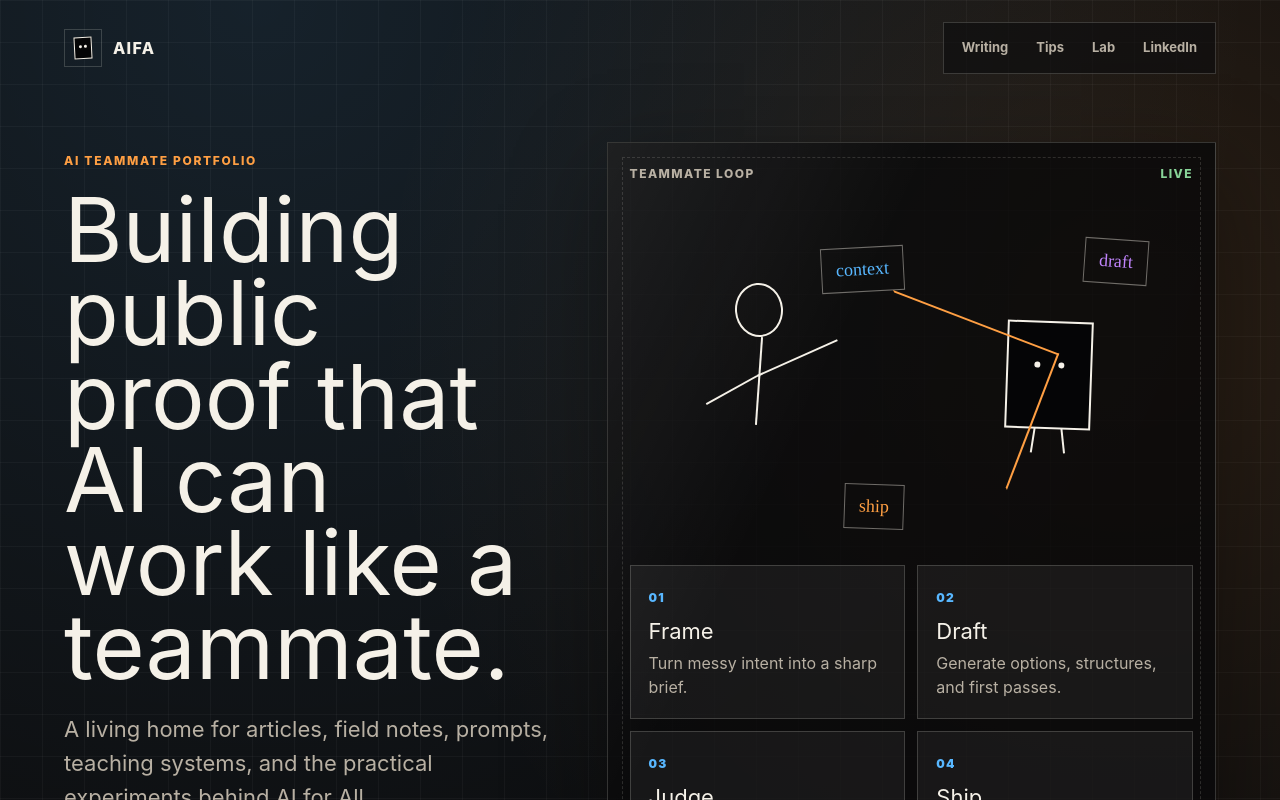
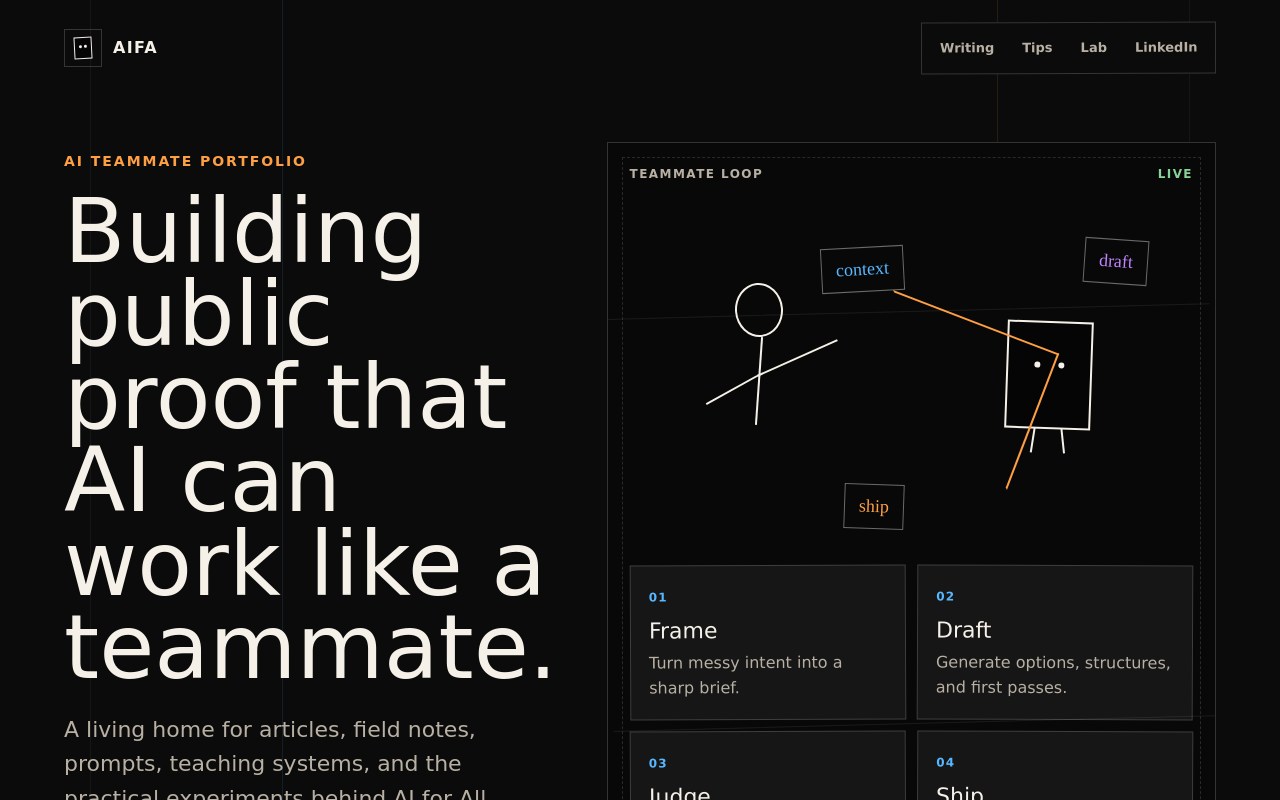
Before and after one commit to balram66-aiforall/ai-for-all-site, a Next.js app: page / in a window 1280 px wide. Shown: the top 800 px of the page. Built offline with nearby package versions, Linux system fonts and the light colour scheme.

Commit message:
Constrain homepage to AIFA visual themes

```diff
--- a/app/globals.css
+++ b/app/globals.css
@@ -1,7 +1,8 @@
 @import 'tailwindcss';
 
 :root {
-  --background: #0d0d0e;
+  color-scheme: dark;
+  --background: #0b0b0c;
   --foreground: #f5f1e8;
   --muted: #b8b0a3;
   --line: rgba(245, 241, 232, 0.18);
@@ -30,8 +31,7 @@ body {
   background: var(--background);
   color: var(--foreground);
   font-family:
-    Inter, ui-sans-serif, system-ui, -apple-system, BlinkMacSystemFont, "Segoe UI",
-    sans-serif;
+    "Bradley Hand", "Segoe Print", "Marker Felt", "Comic Sans MS", cursive;
 }
 
 a {
@@ -42,13 +42,34 @@ a {
 .site-shell {
   min-height: 100vh;
   overflow: hidden;
-  background:
-    linear-gradient(rgba(255, 255, 255, 0.035) 1px, transparent 1px),
-    linear-gradient(90deg, rgba(255, 255, 255, 0.035) 1px, transparent 1px),
-    radial-gradient(circle at 20% 0%, rgba(88, 183, 255, 0.12), transparent 34%),
-    radial-gradient(circle at 88% 12%, rgba(255, 159, 67, 0.12), transparent 28%),
-    #0d0d0e;
-  background-size: 42px 42px, 42px 42px, auto, auto, auto;
+  background: var(--background);
+  position: relative;
+}
+
+.site-shell::before {
+  border-left: 1px solid rgba(245, 241, 232, 0.045);
+  border-right: 1px solid rgba(245, 241, 232, 0.045);
+  content: "";
+  inset: 0 7%;
+  pointer-events: none;
+  position: absolute;
+}
+
+.site-shell::after {
+  border-left: 1px solid rgba(88, 183, 255, 0.11);
+  border-right: 1px solid rgba(255, 159, 67, 0.12);
+  content: "";
+  inset: 0 22%;
+  pointer-events: none;
+  position: absolute;
+}
+
+.topbar,
+.hero-section,
+.ticker,
+.content-section {
+  position: relative;
+  z-index: 1;
 }
 
 .topbar {
@@ -115,9 +136,10 @@ a {
 
 .nav-links {
   border: 1px solid var(--line);
-  background: rgba(13, 13, 14, 0.66);
+  background: var(--background);
   gap: 4px;
   padding: 6px;
+  transform: rotate(-0.2deg);
 }
 
 .nav-links a {
@@ -153,7 +175,7 @@ a {
 
 .eyebrow {
   color: var(--orange);
-  font-size: 12px;
+  font-size: 14px;
   font-weight: 800;
   letter-spacing: 0.14em;
   margin: 0 0 18px;
@@ -199,6 +221,7 @@ h2 {
   font-weight: 800;
   min-height: 46px;
   padding: 13px 18px;
+  transform: rotate(-0.4deg);
 }
 
 .button.primary {
@@ -211,11 +234,8 @@ h2 {
 }
 
 .hero-board {
-  background:
-    linear-gradient(115deg, rgba(255, 255, 255, 0.08), transparent 34%),
-    rgba(8, 8, 9, 0.78);
+  background: #080809;
   border: 1px solid var(--line);
-  box-shadow: 0 30px 90px rgba(0, 0, 0, 0.38);
   min-height: 640px;
   overflow: hidden;
   padding: 22px;
@@ -229,6 +249,19 @@ h2 {
   inset: 14px;
   pointer-events: none;
   position: absolute;
+}
+
+.hero-board::after {
+  border-bottom: 1px solid rgba(245, 241, 232, 0.08);
+  border-top: 1px solid rgba(245, 241, 232, 0.08);
+  content: "";
+  height: 54%;
+  left: 0;
+  pointer-events: none;
+  position: absolute;
+  right: 0;
+  top: 22%;
+  transform: rotate(-1.5deg);
 }
 
 .board-header {
@@ -410,6 +443,13 @@ h2 {
 .loop-card {
   min-height: 132px;
   padding: 18px;
+  transform: rotate(-0.25deg);
+}
+
+.loop-card:nth-child(even),
+.article-card:nth-child(even),
+.tip-row:nth-child(even) {
+  transform: rotate(0.25deg);
 }
 
 .loop-card span,
@@ -479,6 +519,7 @@ h2 {
 .article-card {
   min-height: 320px;
   padding: 24px;
+  transform: rotate(-0.2deg);
 }
 
 .article-card > p:first-child,
@@ -521,6 +562,7 @@ h2 {
   grid-template-columns: 52px 1fr;
   min-height: 88px;
   padding: 20px;
+  transform: rotate(-0.15deg);
 }
 
 .tip-row p {
@@ -552,6 +594,7 @@ h2 {
   color: var(--muted);
   font-weight: 750;
   padding: 10px 12px;
+  transform: rotate(-0.3deg);
 }
 
 .note-panel {
@@ -571,6 +614,159 @@ h2 {
   font-weight: 850;
   margin-top: 28px;
   padding-bottom: 4px;
+}
+
+.whiteboard-card {
+  background: #ffffff;
+  border: 2px solid #111111;
+  color: #111111;
+  height: 260px;
+  margin-top: 34px;
+  overflow: hidden;
+  position: relative;
+  transform: rotate(-0.6deg);
+}
+
+.whiteboard-card::before {
+  border: 1px dashed rgba(17, 17, 17, 0.2);
+  content: "";
+  inset: 12px;
+  pointer-events: none;
+  position: absolute;
+}
+
+.whiteboard-label,
+.signature {
+  font-family: "Bradley Hand", "Segoe Print", "Marker Felt", cursive;
+  position: absolute;
+}
+
+.whiteboard-label {
+  font-size: 18px;
+  font-weight: 800;
+}
+
+.label-ideas {
+  color: #111111;
+  left: 8%;
+  top: 20%;
+  transform: rotate(-5deg);
+}
+
+.label-draft {
+  color: #2d7fc4;
+  left: 46%;
+  top: 31%;
+  transform: rotate(4deg);
+}
+
+.label-ship {
+  color: #e36f1e;
+  right: 12%;
+  top: 19%;
+  transform: rotate(-3deg);
+}
+
+.white-guide {
+  height: 118px;
+  left: 13%;
+  position: absolute;
+  top: 96px;
+  width: 80px;
+}
+
+.guide-head {
+  border: 2px solid #111111;
+  border-radius: 50%;
+  display: block;
+  height: 34px;
+  margin: 0 auto;
+  width: 31px;
+}
+
+.guide-body {
+  border-left: 2px solid #111111;
+  display: block;
+  height: 62px;
+  left: 40px;
+  position: absolute;
+  top: 33px;
+  transform: rotate(4deg);
+}
+
+.guide-arm {
+  background: #111111;
+  display: block;
+  height: 2px;
+  left: 39px;
+  position: absolute;
+  top: 60px;
+  transform: rotate(-18deg);
+  width: 66px;
+}
+
+.white-aifa {
+  background: #050506;
+  border: 2px solid #111111;
+  height: 72px;
+  position: absolute;
+  right: 22%;
+  top: 112px;
+  transform: rotate(2deg);
+  width: 58px;
+}
+
+.white-eye {
+  background: #ffffff;
+  border-radius: 50%;
+  height: 4px;
+  position: absolute;
+  top: 27px;
+  width: 4px;
+}
+
+.white-eye.left {
+  left: 17px;
+}
+
+.white-eye.right {
+  right: 17px;
+}
+
+.white-leg {
+  background: #111111;
+  bottom: -18px;
+  height: 18px;
+  position: absolute;
+  width: 2px;
+}
+
+.white-leg.left {
+  left: 17px;
+  transform: rotate(8deg);
+}
+
+.white-leg.right {
+  right: 16px;
+  transform: rotate(-8deg);
+}
+
+.white-path {
+  border-top: 2px solid #e36f1e;
+  display: block;
+  height: 1px;
+  left: 31%;
+  position: absolute;
+  top: 148px;
+  transform: rotate(-7deg);
+  width: 35%;
+}
+
+.signature {
+  bottom: 14px;
+  font-size: 16px;
+  font-weight: 800;
+  right: 18px;
 }
 
 @media (max-width: 920px) {
@@ -659,4 +855,16 @@ h2 {
   .tip-row p {
     font-size: 18px;
   }
+
+  .whiteboard-card {
+    height: 300px;
+  }
+
+  .label-draft {
+    left: 38%;
+  }
+
+  .white-aifa {
+    right: 13%;
+  }
 }
--- a/app/page.tsx
+++ b/app/page.tsx
@@ -164,6 +164,24 @@ export default function Home() {
             <span>client-ready workflows</span>
             <span>usable templates</span>
           </div>
+          <div className="whiteboard-card" aria-label="AIFA whiteboard illustration">
+            <span className="whiteboard-label label-ideas">messy ideas</span>
+            <span className="whiteboard-label label-draft">draft</span>
+            <span className="whiteboard-label label-ship">ship it</span>
+            <div className="white-guide">
+              <span className="guide-head" />
+              <span className="guide-body" />
+              <span className="guide-arm" />
+            </div>
+            <div className="white-aifa">
+              <span className="white-eye left" />
+              <span className="white-eye right" />
+              <span className="white-leg left" />
+              <span className="white-leg right" />
+            </div>
+            <span className="white-path" />
+            <span className="signature">@balramr</span>
+          </div>
         </div>
         <div className="note-panel">
           <p>Next drop</p>
```
